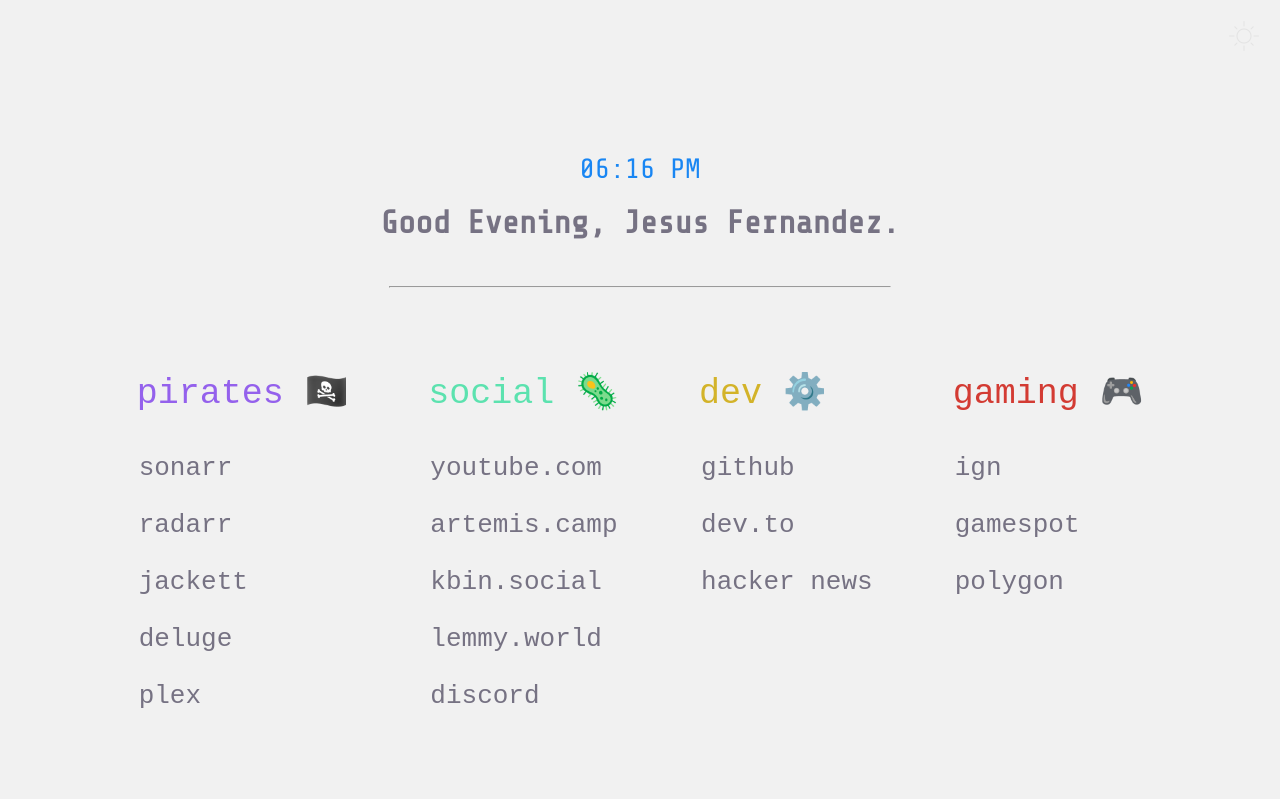
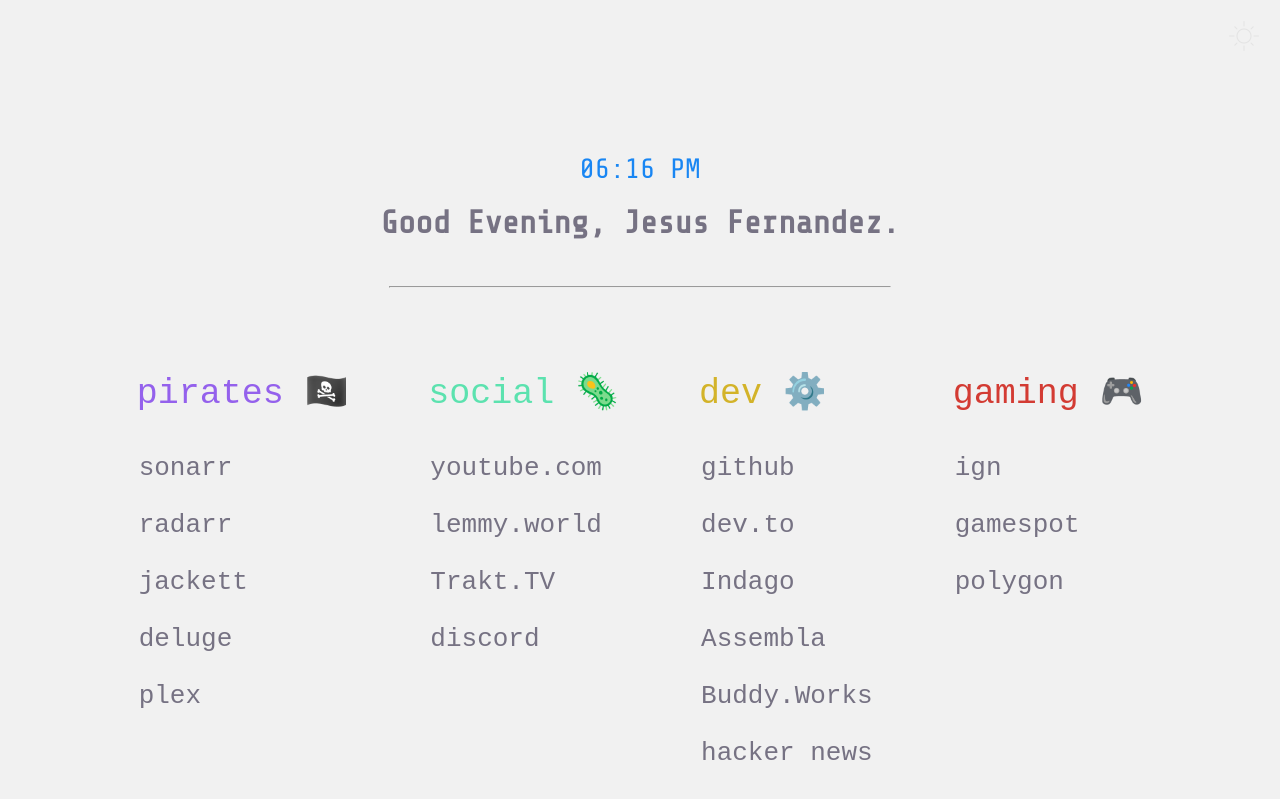
Before and after one commit to jesusOmar/jesusomar.github.io, a Jekyll site: the page start-page/startpage.html, which Jekyll copies as it is, in a window 1280 px wide. Shown: the top 799 px of the page. Built offline with Jekyll 4.4.1, drawn with Linux system fonts in a browser that asks for light colours; some web fonts are replaced.

Commit message:
Update dev and social links

```diff
--- a/start-page/startpage.html
+++ b/start-page/startpage.html
@@ -26,15 +26,17 @@
             <div class="social">
                 <p class="list_title" id="s">social 🦠</p>
                 <a href="https://youtube.com/">youtube.com</a><br>
-                <a href="https://artemis.camp/">artemis.camp</a><br>
-                <a href="https://kbin.social">kbin.social</a><br>
                 <a href="https://lemmy.world">lemmy.world</a><br>
+                <a href="https://trakt.tv/">Trakt.TV</a><br>
                 <a href="https://www.discord.com/channels/@me">discord</a>
             </div>
             <div class="dev">
                 <p class="list_title" id="d">dev ⚙️</p>
                 <a href="https://github.com/">github</a><br>
                 <a href="https://dev.to/">dev.to</a><br>
+                <a href="https://indago.informulate.com/#/">Indago</a><br>
+                <a href="https://maplestreet.assembla.com/">Assembla</a><br>
+                <a href="https://app.buddy.works/login">Buddy.Works</a><br>
                 <a href="https://news.ycombinator.com/">hacker news</a>
             </div>
             <div class="linux">
```
